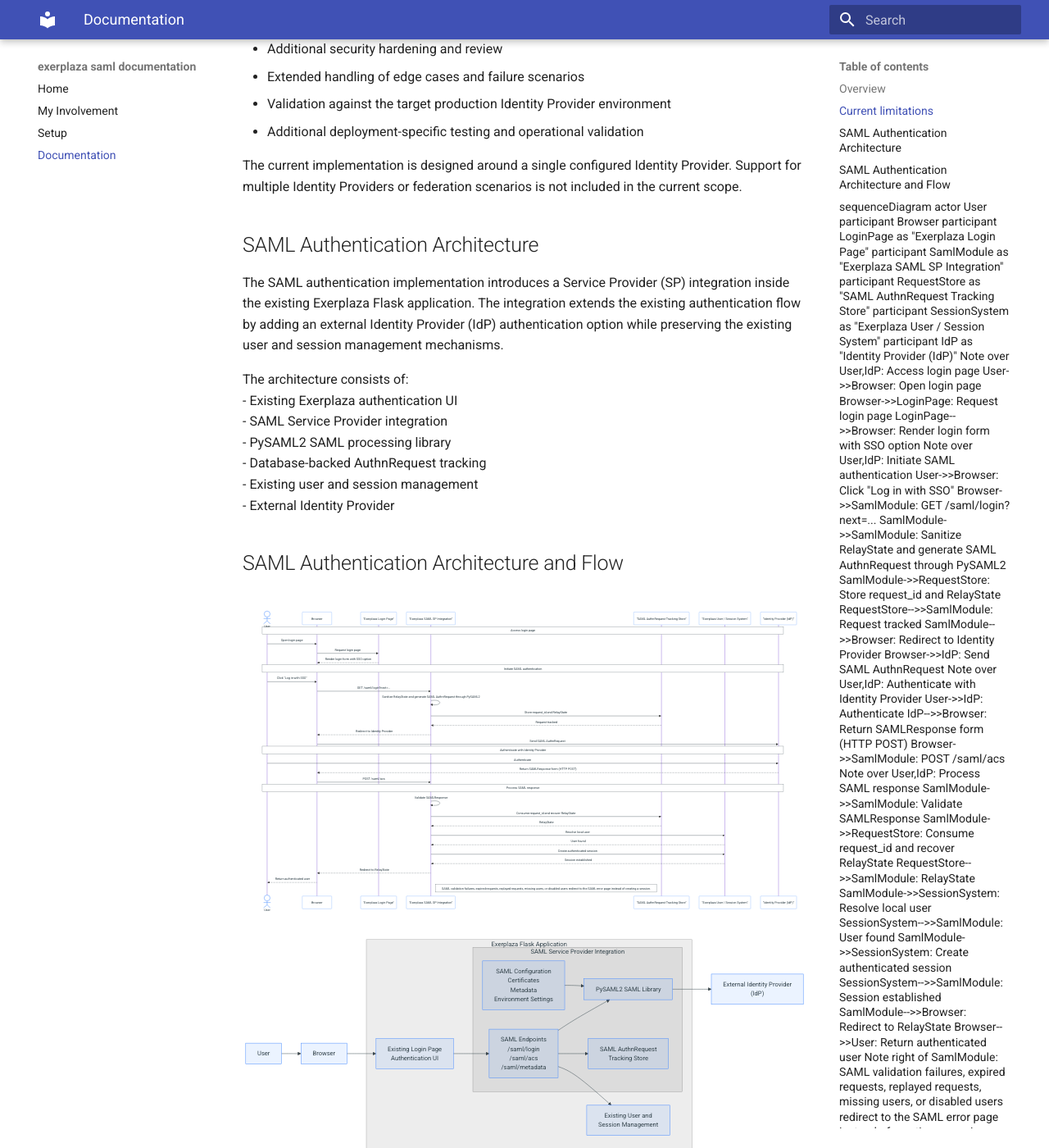
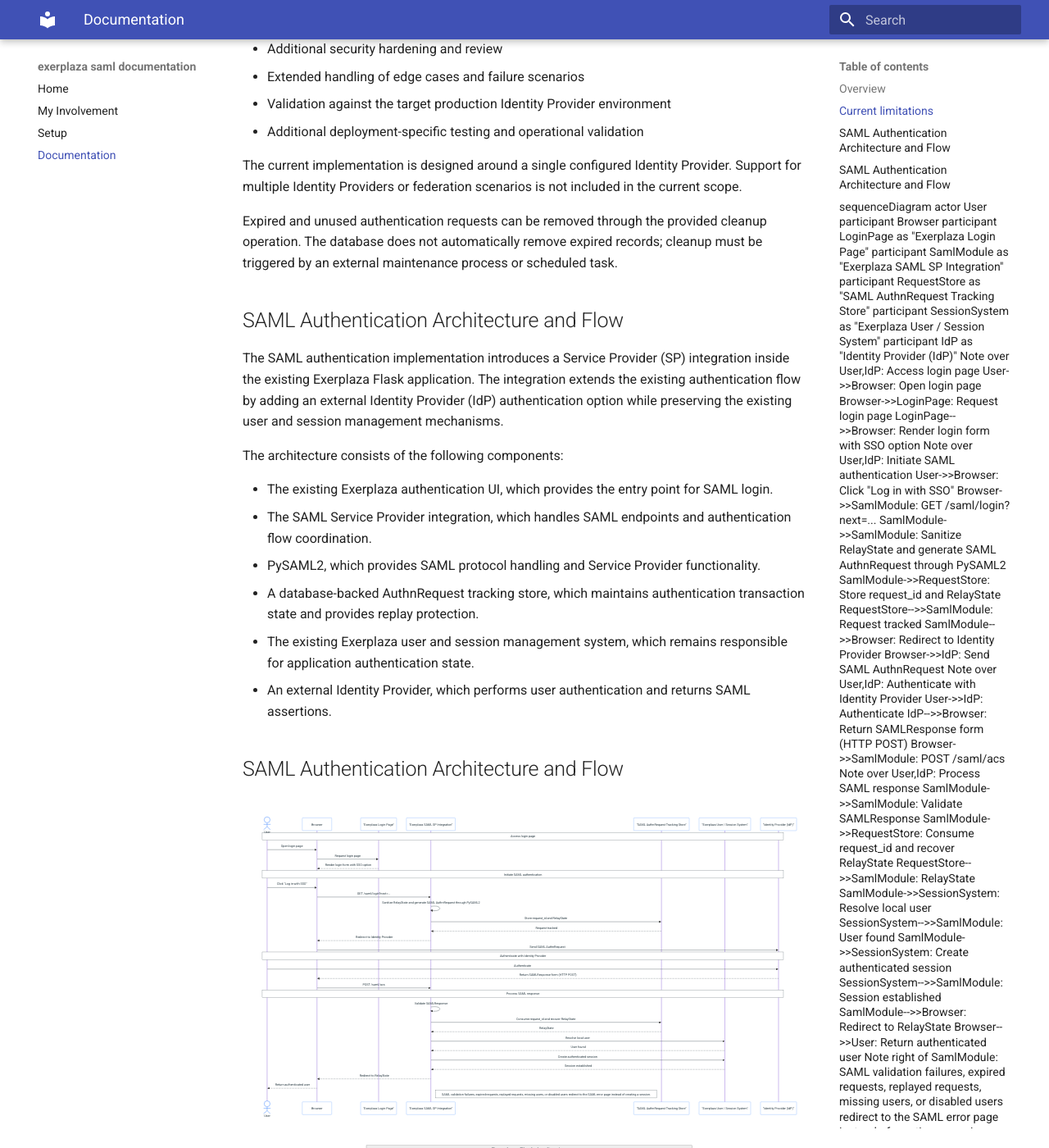
Before and after one commit to acquanaturaleminerale/acquanaturaleminerale.github.io, an MkDocs documentation site: the page built from docs/documentation.md, in a window 1280 px wide and 1400 px high, scrolled down 1092 px. Shown: the whole window at 82% size. Built offline with MkDocs 1.6.1 and Material for MkDocs 9.7.7, drawn with Linux system fonts in a browser that asks for light colours.

Commit message:
Update documentation.md

```diff
--- a/docs/documentation.md
+++ b/docs/documentation.md
@@ -32,17 +32,20 @@
 
 The current implementation is designed around a single configured Identity Provider. Support for multiple Identity Providers or federation scenarios is not included in the current scope.
 
-## SAML Authentication Architecture
+Expired and unused authentication requests can be removed through the provided cleanup operation. The database does not automatically remove expired records; cleanup must be triggered by an external maintenance process or scheduled task.
+
+## SAML Authentication Architecture and Flow
 
 The SAML authentication implementation introduces a Service Provider (SP) integration inside the existing Exerplaza Flask application. The integration extends the existing authentication flow by adding an external Identity Provider (IdP) authentication option while preserving the existing user and session management mechanisms.
 
-The architecture consists of:
-- Existing Exerplaza authentication UI
-- SAML Service Provider integration
-- PySAML2 SAML processing library
-- Database-backed AuthnRequest tracking
-- Existing user and session management
-- External Identity Provider
+The architecture consists of the following components:
+
+- The existing Exerplaza authentication UI, which provides the entry point for SAML login.
+- The SAML Service Provider integration, which handles SAML endpoints and authentication flow coordination.
+- PySAML2, which provides SAML protocol handling and Service Provider functionality.
+- A database-backed AuthnRequest tracking store, which maintains authentication transaction state and provides replay protection.
+- The existing Exerplaza user and session management system, which remains responsible for application authentication state.
+- An external Identity Provider, which performs user authentication and returns SAML assertions.
 
 ## SAML Authentication Architecture and Flow
 
```
